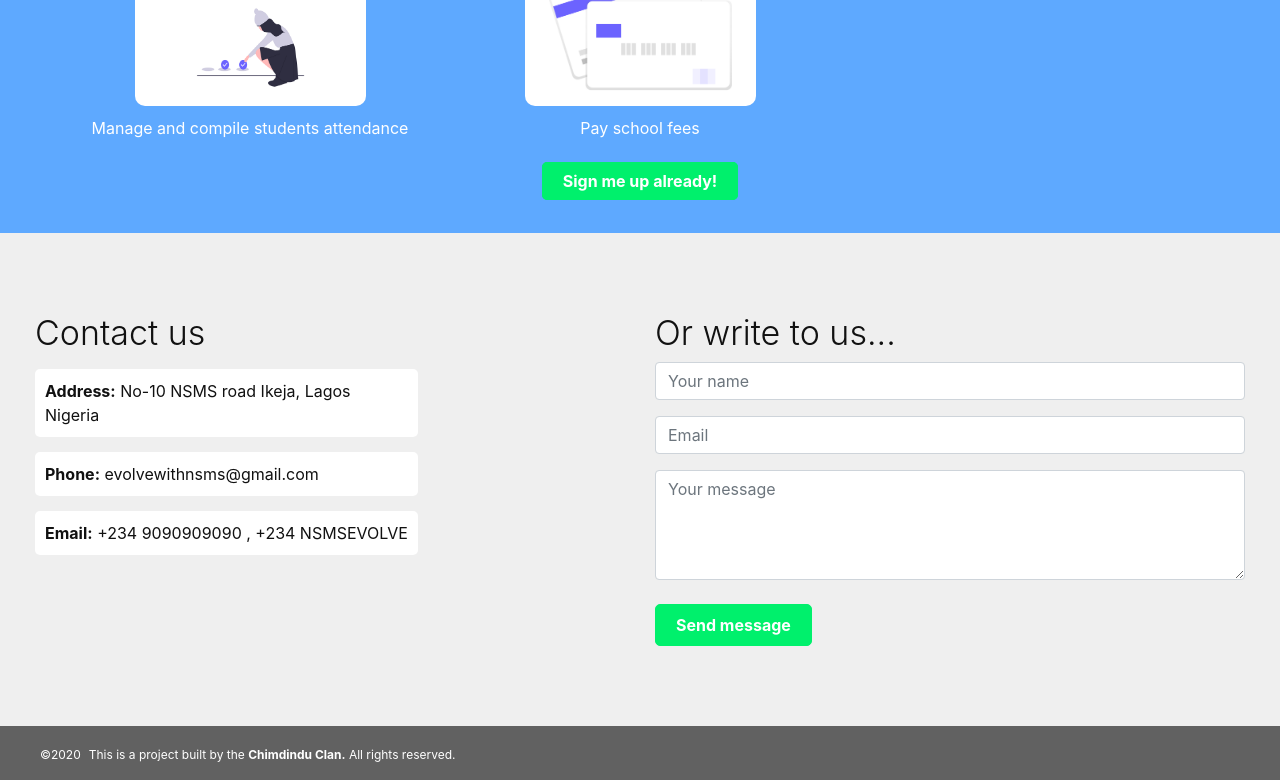
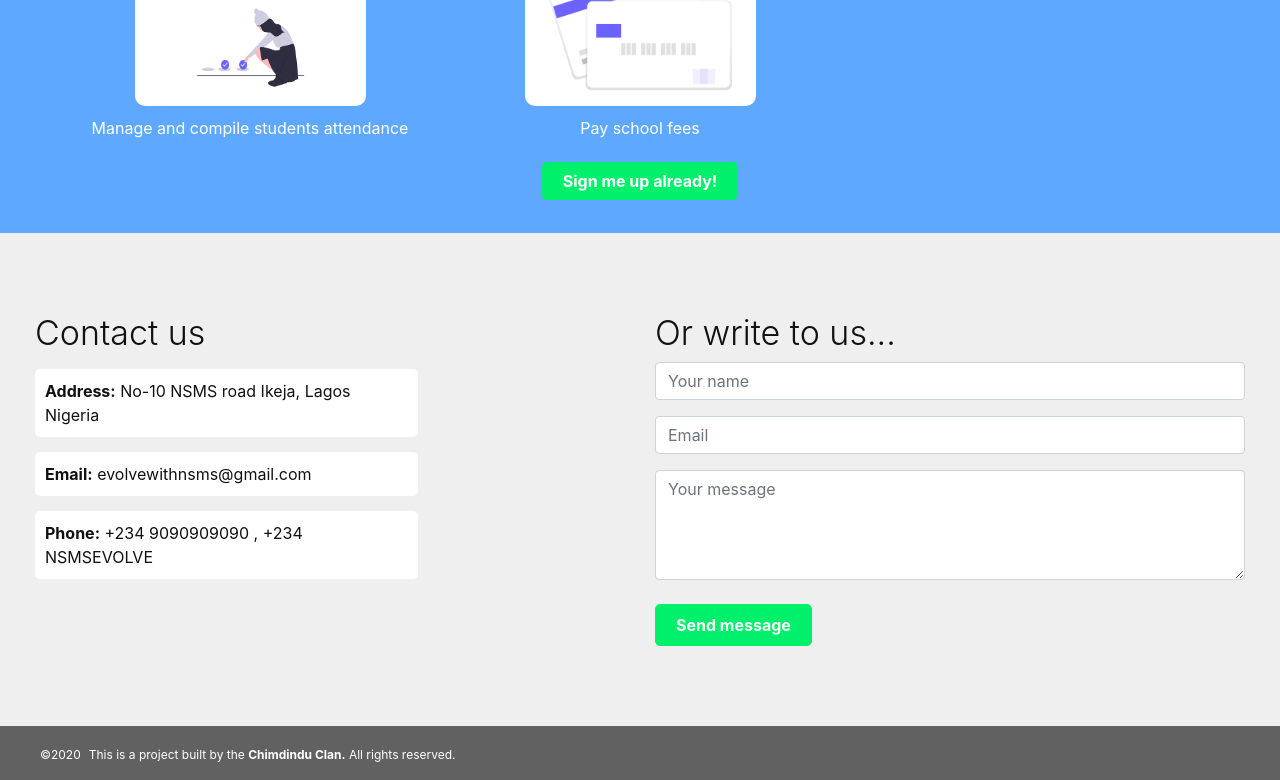
Before and after one commit to Pajsen9263/NSMS.github.io, a plain HTML site: page index.html in a window 1280 px wide. Shown: the part 1693-2473 px from the top of the page. Drawn offline with Linux system fonts and the light colour scheme.

Commit message:
Update index.html

```diff
--- a/index.html
+++ b/index.html
@@ -111,8 +111,8 @@
             Contact us
           </h4>
           <div class="contact-info"><b>Address:</b> No-10 NSMS road Ikeja, Lagos Nigeria</div>
-          <div class="contact-info"><b>Phone:</b> evolvewithnsms@gmail.com</div>
-          <div class="contact-info"><b>Email:</b> +234 9090909090 , +234 NSMSEVOLVE</div>
+          <div class="contact-info"><b>Email:</b> evolvewithnsms@gmail.com</div>
+          <div class="contact-info"><b>Phone:</b> +234 9090909090 , +234 NSMSEVOLVE</div>
         </div>
         <div class="col-md-6 ml-auto contact-right">
           <h4 class="lead contact-header">
```
